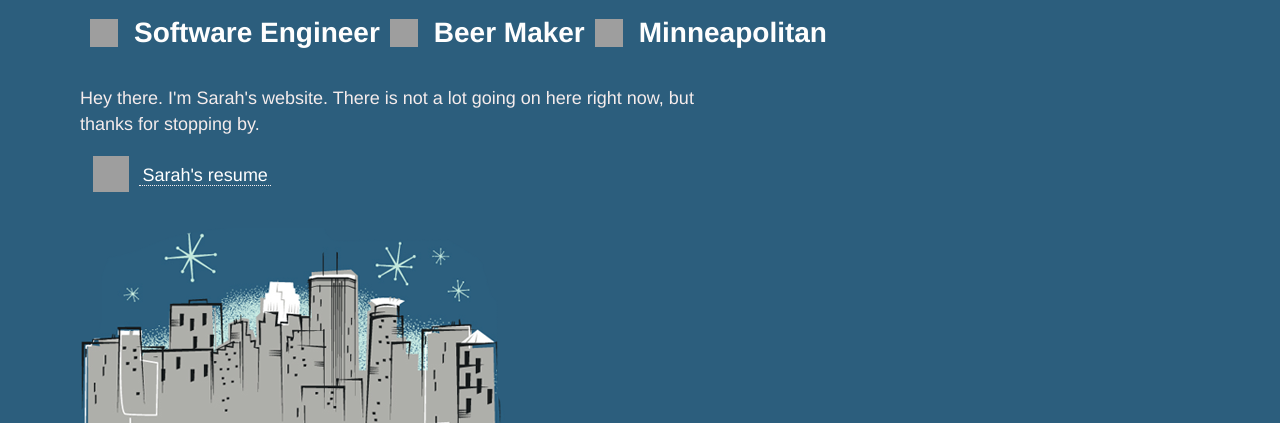
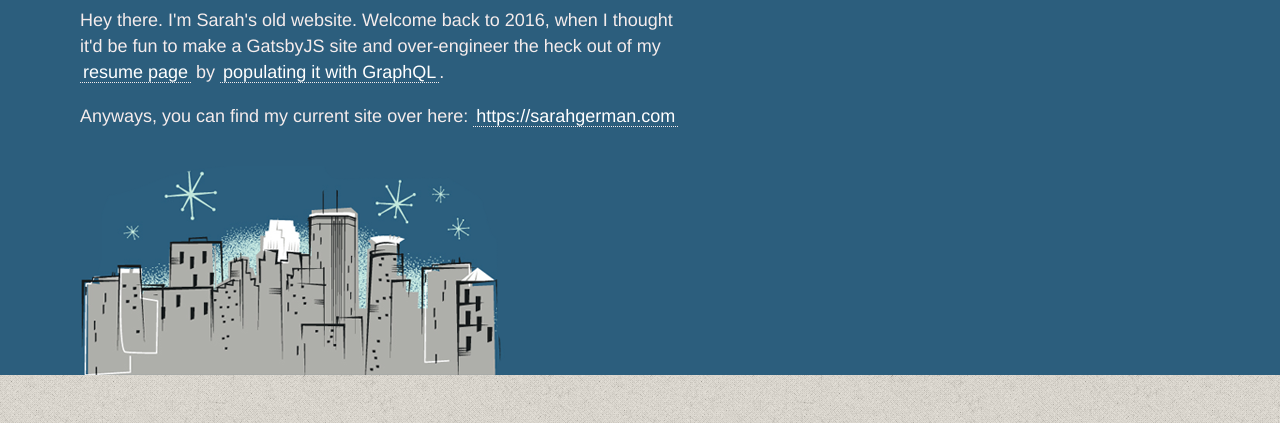
Before and after one commit to sarahg/sarahg.github.io, a Gatsby site: page / in a window 1280 px wide. Shown: the part 135-558 px from the top of the page. Built offline with nearby package versions, Linux system fonts and the light colour scheme; Gatsby itself is replaced by a stand-in of ours; grey boxes are pictures that could not be loaded.

Commit message:
Update homepage content

```diff
--- a/src/pages/index.js
+++ b/src/pages/index.js
@@ -14,24 +14,8 @@ function Homepage() {
       <div>
         <div id="container" className="dark-wrap">
           <Header headerText="Sarah German"></Header>
-          <h2>
-            <span className="fade-in one">
-              <i className="e1a-floppy_disk"></i> Software Engineer
-            </span>
-            <span className="fade-in two">
-              <i className="e1a-beer"></i> Beer Maker
-            </span>
-            <span className="fade-in three">
-              <i className="e1a-snowflake"></i> Minneapolitan
-            </span>
-          </h2>
-          <p>Hey there. I'm Sarah's website. There is not a lot going on here right now, but thanks for stopping by.</p>
-          <ul className="links">
-            <li>
-              <i className="e1a-metal_tone2 e1a-2x"></i>
-              <Link to="/resume/">Sarah's resume</Link>
-            </li>
-          </ul>
+          <p>Hey there. I'm Sarah's old website. Welcome back to 2016, when I thought it'd be fun to make a GatsbyJS site and over-engineer the heck out of my <a href="/resume">resume page</a> by <a href="https://github.com/sarahg/sarahg.github.io/blob/gatsby-dev/src/components/resumeJobs.js">populating it with GraphQL</a>.</p>
+          <p>Anyways, you can find my current site over here: <Link to="https://sarahgerman.com">https://sarahgerman.com</Link></p>
         </div>
         <Footer></Footer>
       </div>
--- a/src/styles/global.css
+++ b/src/styles/global.css
@@ -90,7 +90,7 @@ h1 {
   width: 620px;
   font-size: 18px;
   line-height: 26px;
-  margin: 0 0 1em 0;
+  margin: 1em 0;
   color: #F5ECEC;
 }
 .dark-wrap p:last-child {
--- a/src/styles/resume.css
+++ b/src/styles/resume.css
@@ -162,6 +162,9 @@ header:after {
   }
   div#print {
     display: none !important;
+  }
+  aside {
+    margin-top: 2em;
   }
 }
 
```
Also changed, not shown: 1 other file.
